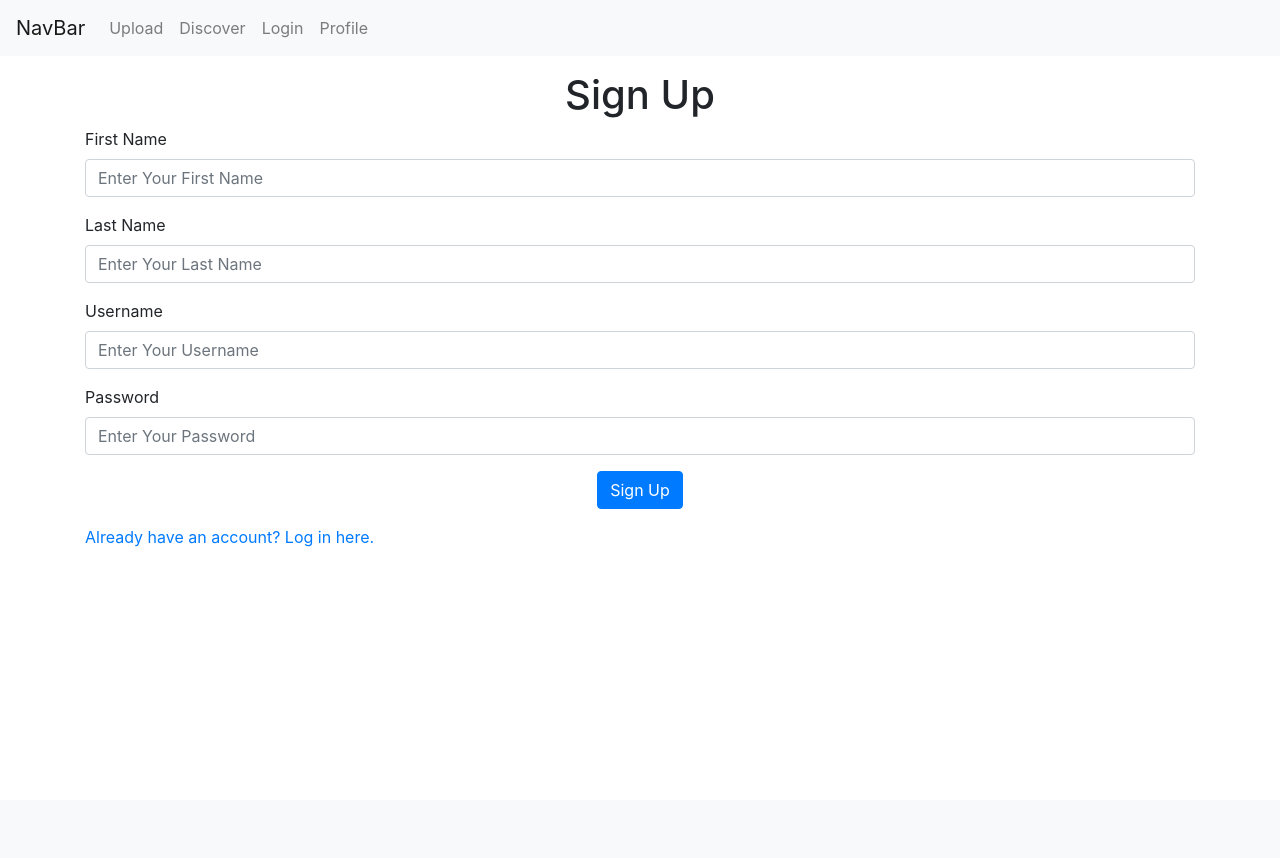
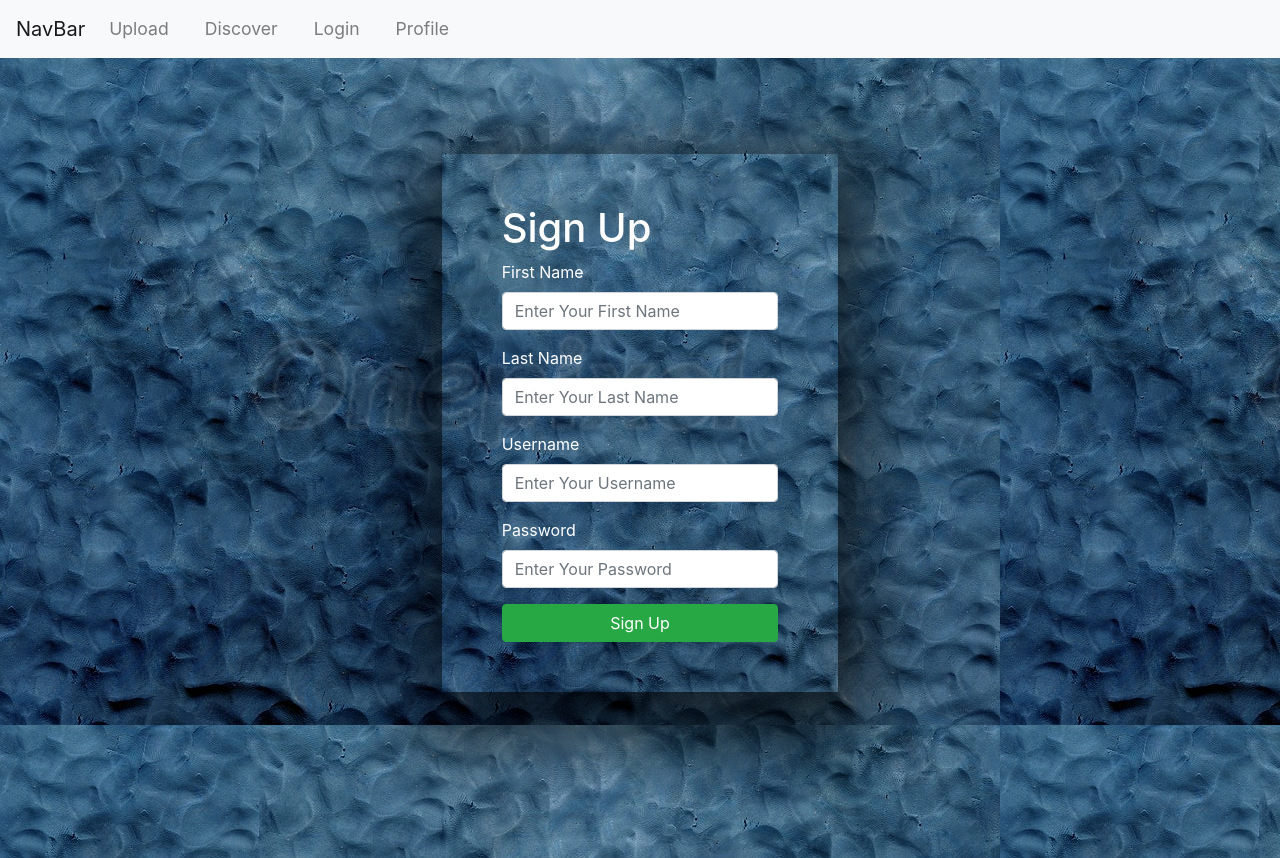
Before and after one commit to vivnt/CS174, a PHP site: page /signup.php in a window 1280 px wide. Before the commit the page ends 547 px from the top, so only its background shows below. Run offline with PHP 8.4, Linux system fonts and the light colour scheme.

Commit message:
More merging and more comments

```diff
--- a/navigation.html
+++ b/navigation.html
@@ -25,7 +25,7 @@
         <a class="nav-link" href="upload.php">Upload</a>
       </li>
       <li class="nav-item">
-        <a class="nav-link" href="discover.html">Discover</a>
+        <a class="nav-link" href="discover.php">Discover</a>
       </li>
       <li class="nav-item">
         <a class="nav-link" href="login.php">Login</a>
--- a/signup.php
+++ b/signup.php
@@ -1,7 +1,9 @@
 <?php include('server.php') ?>
 <!-- Author: Raghav Gupta -->
 <html lang="en">
-
+<head>
+  <link rel="stylesheet" type="text/css" media="screen" href="style.css" />
+</head>
 <body>
 
   <?php
@@ -28,37 +30,33 @@
   }
 
   ?>
-  <div class="container" style="padding: 15px;">
-    <h1 style="text-align: center;">Sign Up</h1>
-    <form method="post" enctype="multipart/form-data">
+  <div class="container-fluid bg">
+    <div class="row">
+      <div class="col-md-4 col-sm-4 col-xs-12"></div>
+      <div class="col-md-4 col-sm-4 col-xs-12">
+        <form class="form-container signup">
+          <h1 style="color:#fff"> Sign Up</h1>
           <div class="form-group">
-        <label>First Name</label>
+            <label style="color:#fff">First Name</label>
             <input type="text" class="form-control" name="firstName" placeholder="Enter Your First Name">
           </div>
           <div class="form-group">
-        <label>Last Name</label>
+            <label style="color:#fff">Last Name</label>
             <input type="text" class="form-control" name="lastName" placeholder="Enter Your Last Name">
           </div>
           <div class="form-group">
-        <label>Username</label>
+            <label style="color:#fff">Username</label>
             <input type="text" class="form-control" name="username" placeholder="Enter Your Username">
           </div>
           <div class="form-group">
-        <label>Password</label>
+            <label style="color:#fff">Password</label>
             <input type="text" class="form-control" name="password" placeholder="Enter Your Password">
           </div>
-      <!-- <div class="form-group">
-      <label>User Type</label>
-      <select class="form-control" name="userType">
-      <option>Admin</option>
-      <option>Customer</option>
-    </select>
-  </div> -->
-  <div class="text-center">
-    <button type="submit" class="btn btn-primary">Sign Up</button>
+          <a href="homepage.html" class="btn btn-success btn-block">Sign Up</a>
+        </form>
       </div>
-</form>
-<a href="login.php">Already have an account? Log in here.</a>
+      <div class ="col-md-4 col-sm-4 col-xs-12"></div>
+    </div>
   </div>
 </body>
 </html>
```
Also changed, not shown: discover.php (+13 -2 lines), login.php (+10 -4 lines), signup.html (+8 -8 lines). Lines whose indentation alone changed are shown as unchanged.
